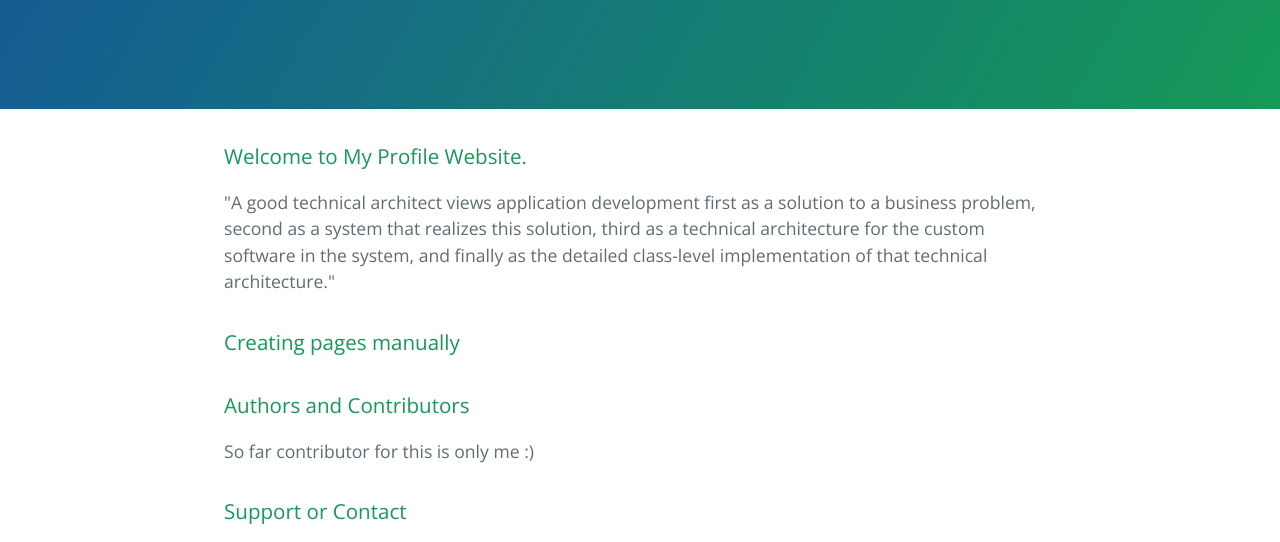
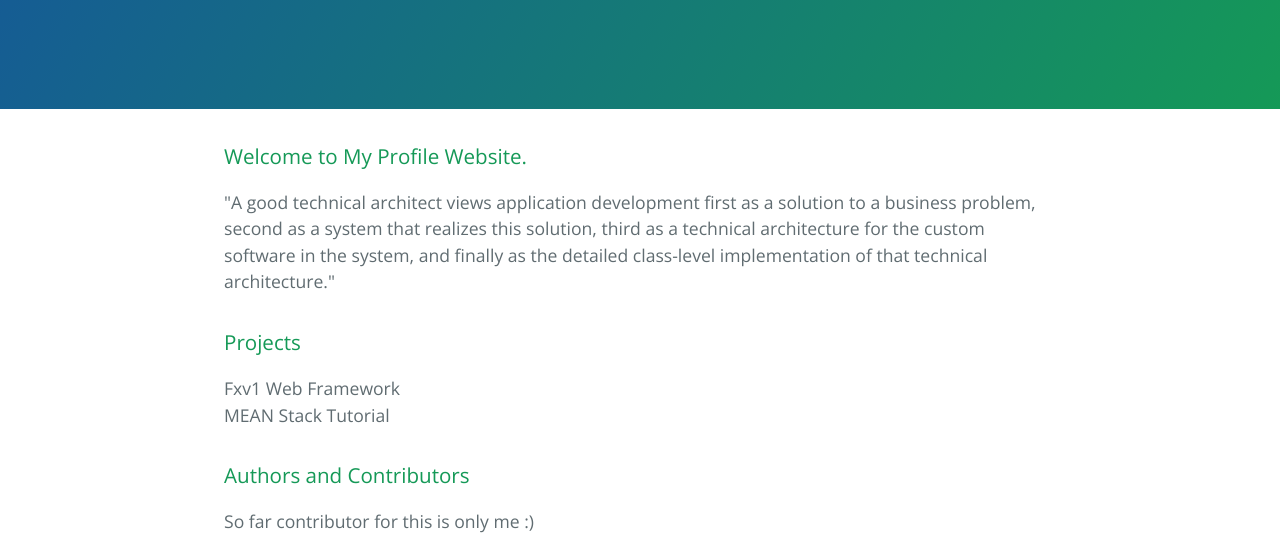
Before and after one commit to yoyoktriwicaksono/myprofile, a plain HTML site: page index.html in a window 1280 px wide. Shown: the part 208-750 px from the top of the page. Drawn offline with nearby package versions, Linux system fonts and the light colour scheme.

Commit message:
Update index.html

```diff
--- a/index.html
+++ b/index.html
@@ -22,9 +22,12 @@
 <p>"A good technical architect views application development first as a solution to a business problem, second as a system that realizes this solution, third as a technical architecture for the custom software in the system, and finally as the detailed class-level implementation of that technical architecture."</p>
 
 <h3>
-<a id="creating-pages-manually" class="anchor" href="#creating-pages-manually" aria-hidden="true"><span aria-hidden="true" class="octicon octicon-link"></span></a>Creating pages manually</h3>
+<a id="creating-pages-manually" class="anchor" href="#creating-pages-manually" aria-hidden="true"><span aria-hidden="true" class="octicon octicon-link"></span></a>Projects</h3>
 
-<p></p>
+<p>
+  <a href="https://github.com/yoyoktriwicaksono/fxV1"></a>Fxv1 Web Framework</a><br>
+  <a href="https://github.com/yoyoktriwicaksono/mean"></a>MEAN Stack Tutorial</a><br>
+</p>
 
 <h3>
 <a id="authors-and-contributors" class="anchor" href="#authors-and-contributors" aria-hidden="true"><span aria-hidden="true" class="octicon octicon-link"></span></a>Authors and Contributors</h3>
```
